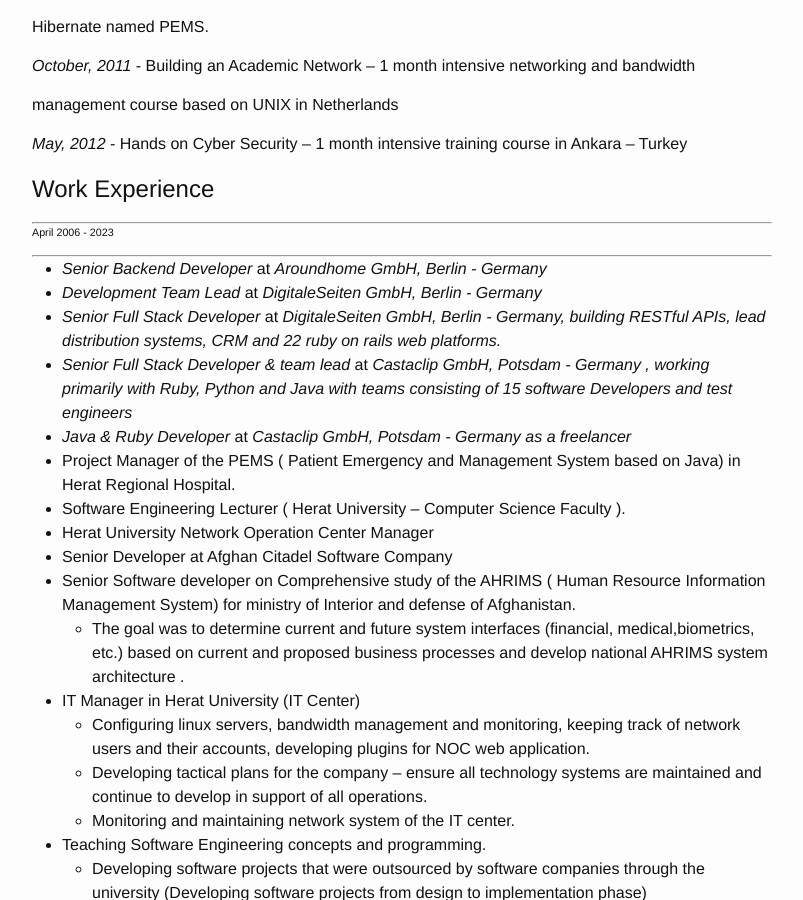
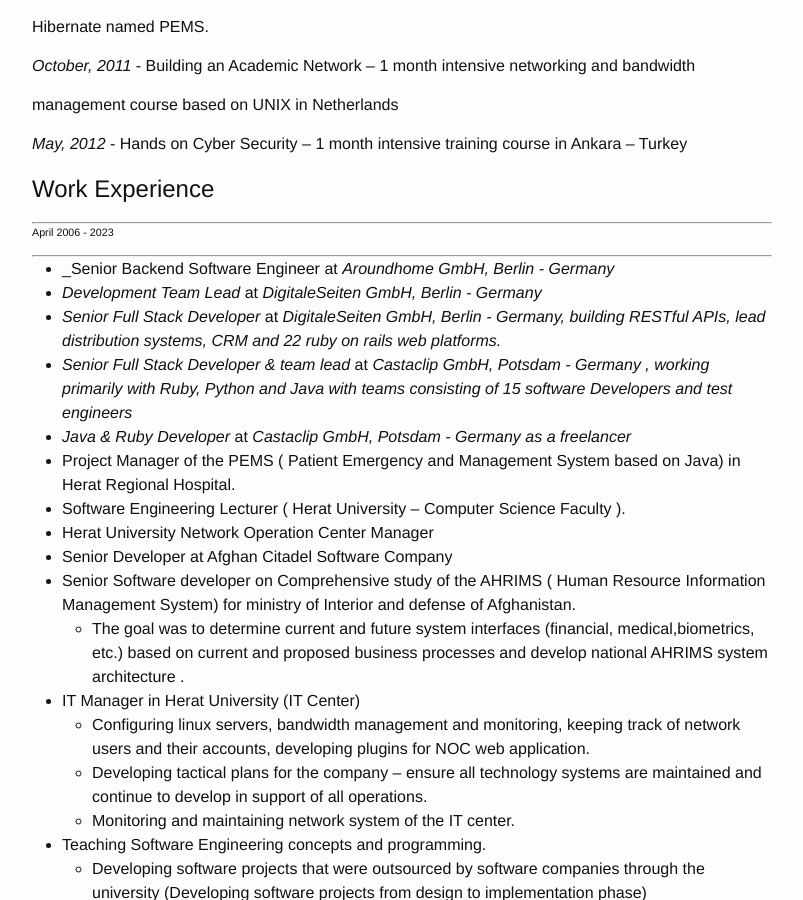
Before and after one commit to tokhi/tokhi.github.io, a Jekyll site: the page built from 2014-10-16-resume.markdown, in a window 1280 px wide and 900 px high, scrolled down 1449 px. Shown: the whole window, without its empty margins (238-1041 px from the left). Built offline with Jekyll 4.4.1, drawn with Linux system fonts in a browser that asks for light colours; nearby versions of some CDN libraries.

Commit message:
Update 2014-10-16-resume.markdown

```diff
--- a/2014-10-16-resume.markdown
+++ b/2014-10-16-resume.markdown
@@ -84,7 +84,7 @@
 <hr>
 ###### April 2006 - 2023 ######
 <hr>
-* _Senior Backend Developer_ at <em>Aroundhome GmbH, Berlin - Germany<em>
+* _Senior Backend Software Engineer at <em>Aroundhome GmbH, Berlin - Germany<em>
 * _Development Team Lead_ at <em>DigitaleSeiten GmbH, Berlin - Germany<em>
 * _Senior Full Stack Developer_ at <em>DigitaleSeiten GmbH, Berlin - Germany<em>, building RESTful APIs, lead distribution systems, CRM and 22 ruby on rails web platforms.
 * _Senior Full Stack Developer & team lead_ at <em>Castaclip GmbH, Potsdam - Germany<em> , working primarily with Ruby, Python and Java with teams consisting of 15 software Developers and test engineers
```
